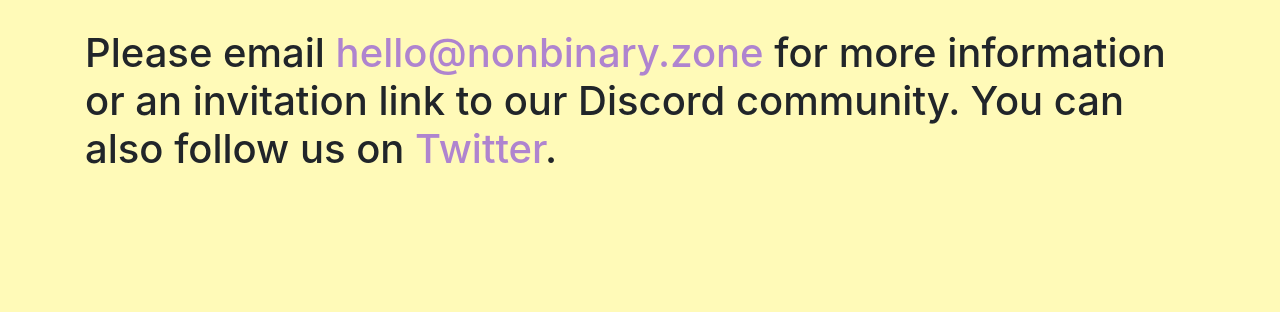
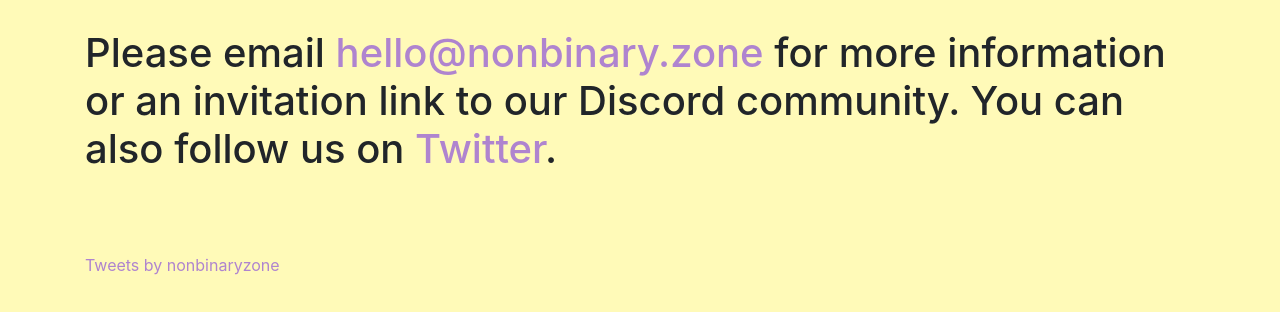
Before and after one commit to chiropterascout/nonbinary.zone, a plain HTML site: page index.html in a window 1280 px wide. Shown: the part 766-1078 px from the top of the page. After the commit the page ends 1043 px from the top, so only its background shows below. Drawn offline with Linux system fonts and the light colour scheme.

Commit message:
Update index.html

```diff
--- a/index.html
+++ b/index.html
@@ -24,9 +24,7 @@
 <br />
 <br />
 <br />
-<br />
-<br />
-<br />
+<a class="twitter-timeline" href="https://twitter.com/nonbinaryzone?ref_src=twsrc%5Etfw">Tweets by nonbinaryzone</a> <script async src="https://platform.twitter.com/widgets.js" charset="utf-8"></script>
 </div>
 </body>
 </html>
```
